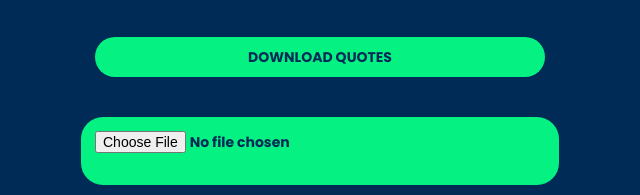
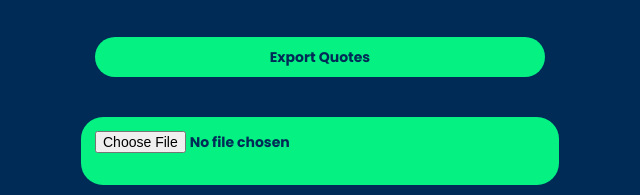
Before and after one commit to AGUENAOU-AYOUB/alx_fe_javascript, a plain HTML site: page dom-manipulation/index.html in a window 1280 px wide. Shown: the part 392-587 px from the top of the page, 320-960 px from the left. Drawn offline with Linux system fonts and the light colour scheme.

Commit message:
fifth commit

```diff
--- a/dom-manipulation/index.html
+++ b/dom-manipulation/index.html
@@ -25,7 +25,7 @@
         <input id="newQuoteCategory" type="text" placeholder="Enter quote category" />
         <button onclick="addQuote()" id="addQuote">Add Quote</button>
     </div>
-    <button class="download"  >DOWNLOAD QUOTES</button>
+    <button class="download"  >Export Quotes</button>
     <input type="file" id="importFile" accept=".json" onchange="importFromJsonFile(event)" class="import"/>
     <script src="script.js"></script>
 </body>
```
